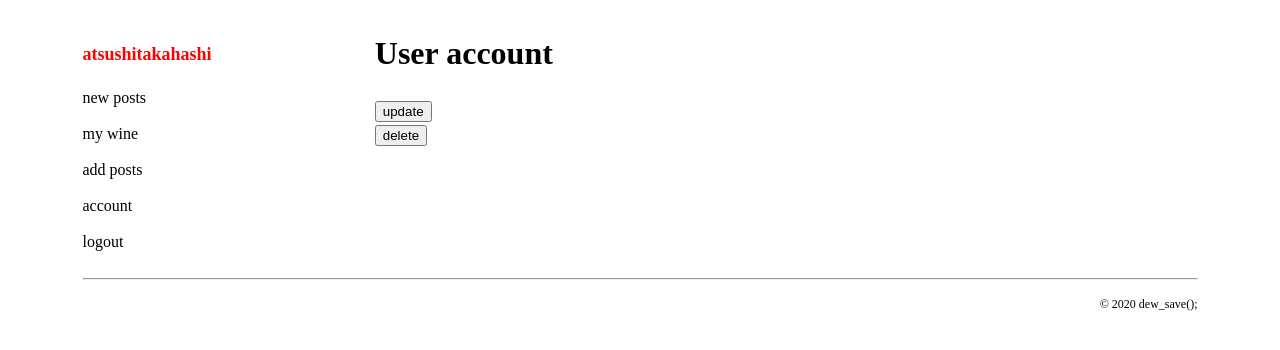
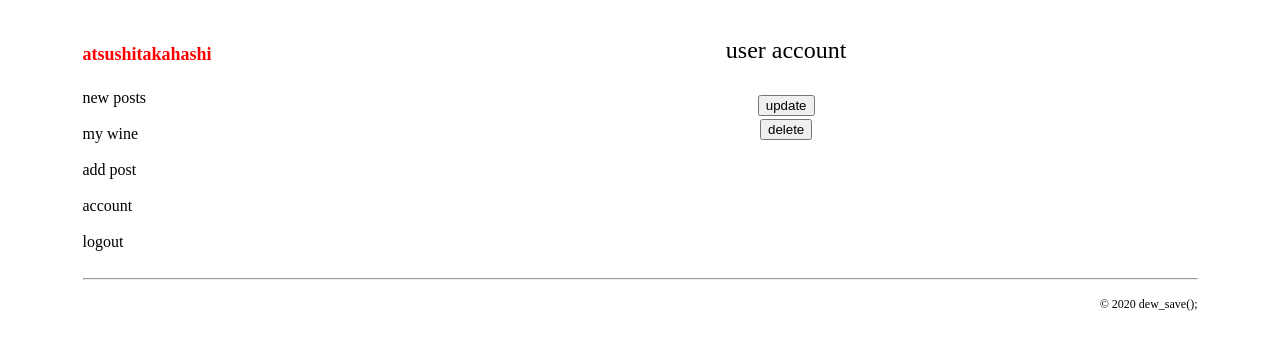
Before and after one commit to atsushi-takahashi-0306/dew_save, a Django app: page /delete_user/1/ in a window 1280 px wide. Shown: the part 119-469 px from the top of the page. Run offline with Django 3.2, Linux system fonts and the light colour scheme; a user stored in the database is signed in; data comes from the database, SQL or seed files in the repository.

Commit message:
accountページ修正
accountページを中央に。

```diff
--- a/dew_save/account/templates/account/account.html
+++ b/dew_save/account/templates/account/account.html
@@ -1,25 +1,26 @@
 {% extends 'wine/layout.html' %}
 
-{% block title %}account{% endblock %}
+{% block title %}Account{% endblock %}
 
 
 {% block main%}
 
 
-<h1>User account</h1>
+<p class="main_title">user account</p>
 
+<center>
     <form action="/update_user/{{object.id}}/" method="post" enctype="multipart/form-data">
         {% csrf_token %}
         <table>
             {{form.as_table}}
         </table>
-    <input type="submit" value="update">
+        <input class="account_update_button" type="submit" value="update">
     </form>
-
 
     <form action="/delete_user/{{object.id}}/" method="post">
         {% csrf_token %}
-    <input type="submit" value="delete">
+        <input class="account_delete_button" type="submit" value="delete">
     </form>
+</center>
 
 {% endblock %}
--- a/dew_save/wine/templates/wine/add_wine.html
+++ b/dew_save/wine/templates/wine/add_wine.html
@@ -2,12 +2,12 @@
 
 {% load static %}
 
-{% block title %}Add wine{% endblock %}
+{% block title %}Add Post{% endblock %}
 
 
 {% block main%}
 
-<p class="main_title">add wine</p>
+<p class="main_title">add post</p>
 
 <center>
     <form action="{% url 'wine:add' %}" method="post" enctype="multipart/form-data">
--- a/dew_save/wine/templates/wine/all_wine.html
+++ b/dew_save/wine/templates/wine/all_wine.html
@@ -1,6 +1,6 @@
 {% extends 'wine/layout.html' %}
 
-{% block title %}All Wine{% endblock %}
+{% block title %}New Posts{% endblock %}
 
 {% block main%}
     <p class="main_title">new posts</p>
--- a/dew_save/wine/templates/wine/detail_wine.html
+++ b/dew_save/wine/templates/wine/detail_wine.html
@@ -2,7 +2,7 @@
 
 {% load static %}
 
-{% block title %}Detail wine{% endblock %}
+{% block title %}Detail Wine{% endblock %}
 
 
 {% block main%}
--- a/dew_save/wine/templates/wine/layout.html
+++ b/dew_save/wine/templates/wine/layout.html
@@ -35,7 +35,7 @@
                     <ul>
                         <li><a class="nav_list1" href="{% url 'wine:all' %}">new posts</a></li>
                         <li><a class="nav_list2" href="{% url 'wine:my' %}">my wine</a></li>
-                        <li><a class="nav_list3" href="{% url 'wine:add' %}">add posts</a></li>
+                        <li><a class="nav_list3" href="{% url 'wine:add' %}">add post</a></li>
                         <li><a class="nav_list4" href="/update_user/{{user.id}}/">account</a></li>
                         <li><a class="nav_list5"href="{% url 'account:logout' %}">logout</a></li>
                     </ul>
```
Also changed, not shown: dew_save/account/static/css/stylesheet_account.css (+15 -0 lines). Lines whose indentation alone changed are shown as unchanged.
